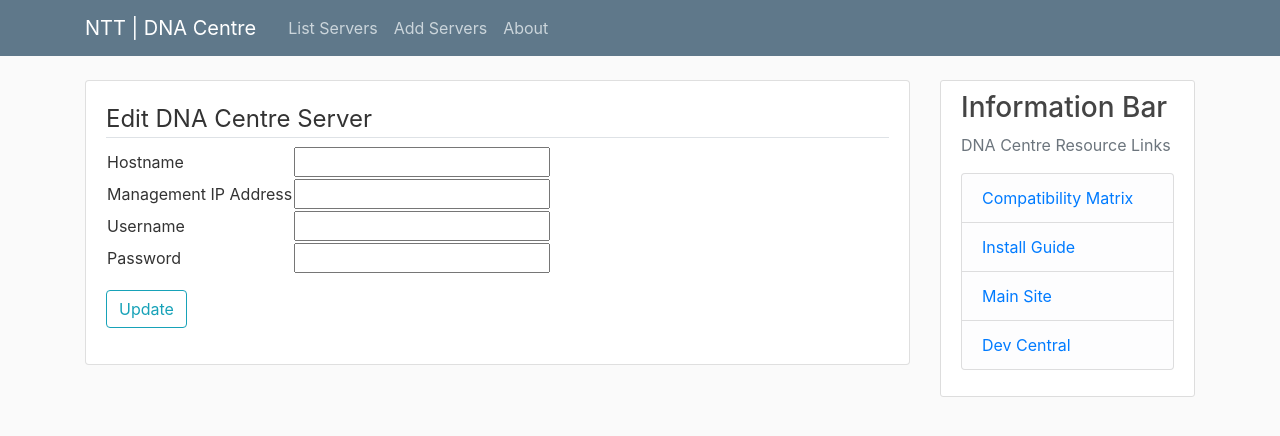
After one commit to Jezster/monitor, a Django app: page /edit_device/ in a window 1280 px wide. The commit adds this page. Shown: the top 436 px of the page. Run offline with Django 3.2, Linux system fonts and the light colour scheme; data comes from the database, SQL or seed files in the repository; both versions use the stored data as it was after the commit; some libraries are stand-ins or nearby versions.

Commit message:
Now with added edit function

```diff
--- a/home/forms.py
+++ b/home/forms.py
@@ -8,4 +8,13 @@
 
 	class Meta:
 		model = MonitoredDevice
-		fields = ('hostname', 'ipaddress', 'username', 'password')
+		fields = ['hostname', 'ipaddress', 'username', 'password']
+
+
+class device_editform(forms.ModelForm):
+	password = forms.CharField(widget = forms.PasswordInput())
+	ipaddress = forms.GenericIPAddressField(label = 'Management IP Address')
+
+	class Meta:
+		model = MonitoredDevice
+		fields = ['hostname', 'ipaddress', 'username', 'password']
--- /dev/null
+++ b/home/templates/home/edit_devices.html
@@ -0,0 +1,24 @@
+{% extends 'home/base.html' %}
+{% block content %}
+			<div class="card card-body">
+				<form method="POST" enctype="multipart/form-data">
+				{% csrf_token %}
+				<fieldset class="form-group">
+					<legend class="border-bottom">
+						Edit DNA Centre Server
+					</legend>
+					<table>
+						<tr><td>{{ form.hostname.label }}</td><td>{{ form.hostname }}</td></tr>
+						<tr><td>{{ form.ipaddress.label }}</td><td>{{ form.ipaddress }}</td></tr>
+						<tr><td>{{ form.username.label }}</td><td>{{ form.username }}</td></tr>
+						<tr><td>{{ form.password.label }}</td><td>{{ form.password }}</td></tr>
+					</table>
+				</fieldset>
+				<div class="form-group">
+					<button class="btn btn-outline-info" type="submit">
+						Update
+					</button>
+				</div>
+			</form>
+			</div>
+{% endblock content %}
--- a/home/templates/home/failed.html
+++ b/home/templates/home/failed.html
@@ -1,6 +1,6 @@
 {% extends "home/base.html" %}
 {% block content %}
-    <div class="container">
-    	<p>Unable to connect - please select a different device</p>
+    <div class="card">
+    	<p>Unable to connect | Please check the details of the server and try again</p>
     </div>
 {% endblock content %}
--- a/home/templates/home/list_devices.html
+++ b/home/templates/home/list_devices.html
@@ -17,6 +17,9 @@
 			    				<button class="btn btn-outline-info btn-sm" type="submit" name="monitor" value="?device={{ kit.hostname }}">
 									Monitor
 								</button>
+			    				<button class="btn btn-outline-warning btn-sm" type="submit" name="edit" value="?device={{ kit.hostname }}">
+									Edit
+								</button>
 			    				<button class="btn btn-outline-danger btn-sm" type="submit" name="delete" value="{{ kit.hostname }}">
 									Delete
 								</button>
--- a/home/urls.py
+++ b/home/urls.py
@@ -6,5 +6,6 @@
     path('', views.list_devices, name="home_page"),
     path('about/', views.aboutpage, name="about_page"),
     path('load_devices/', views.load_devices, name="load_devices"),
-    path('monitor_device/', views.monitor_device, name="monitor_device")
+    path('monitor_device/', views.monitor_device, name="monitor_device"),
+    path('edit_device/', views.edit_devices, name="edit_devices")
 ]
--- a/home/views.py
+++ b/home/views.py
@@ -1,7 +1,7 @@
 from django.shortcuts import render, redirect
 from django.http import HttpResponse
 from django.contrib import messages
-from .forms import device_addform
+from .forms import device_addform, device_editform
 from .models import MonitoredDevice
 from requests.auth import HTTPBasicAuth
 from django.core.validators import ip_address_validators
@@ -74,16 +74,38 @@
 		form = device_addform()
 	return render(request, 'home/load_devices.html', {'form': form, 'title': 'Add Device'})
 
+def edit_devices(request):
+    device_name = request.GET.get('device')
+    if request.method == 'POST':
+        form = device_editform(request.POST, instance=MonitoredDevice.objects.filter(hostname=device_name).first())
+        try:
+            if form.is_valid:
+                form.save()
+                hostname = form.cleaned_data.get('hostname')
+                messages.success(request, f'Device successfully updated: {hostname}')
+                return redirect('edit_devices')
+        except:
+            messages.warning(request, 'Error in entry - please try again (check IP)')
+            return redirect('edit_devices')
+
+    else:
+        form = device_editform(instance=MonitoredDevice.objects.filter(hostname=device_name).first())
+
+    return render(request, 'home/edit_devices.html', {'form': form, 'title': 'Edit Device'})
+
 def list_devices(request):
-	args = {
-		'title': 'List Devices',
-		'device_list': MonitoredDevice.objects.all()
-	}
-	if 'delete' in request.POST:
-		device = request.POST['delete']
-		MonitoredDevice.objects.filter(hostname=device).delete()
-	elif 'monitor' in request.POST:
-		device = request.POST['monitor']
-		return redirect('/monitor_device/'+device)
+    args = {
+        'title': 'List Devices',
+        'device_list': MonitoredDevice.objects.all()
+    }
+    if 'delete' in request.POST:
+        device = request.POST['delete']
+        MonitoredDevice.objects.filter(hostname=device).delete()
+    elif 'monitor' in request.POST:
+        device = request.POST['monitor']
+        return redirect('/monitor_device/'+device)
+    elif 'edit' in request.POST:
+        device = request.POST['edit']
+        return redirect('/edit_device/'+device)
 
-	return render(request, 'home/list_devices.html', args)
+    return render(request, 'home/list_devices.html', args)
```
Also changed, not shown: db.sqlite3.
